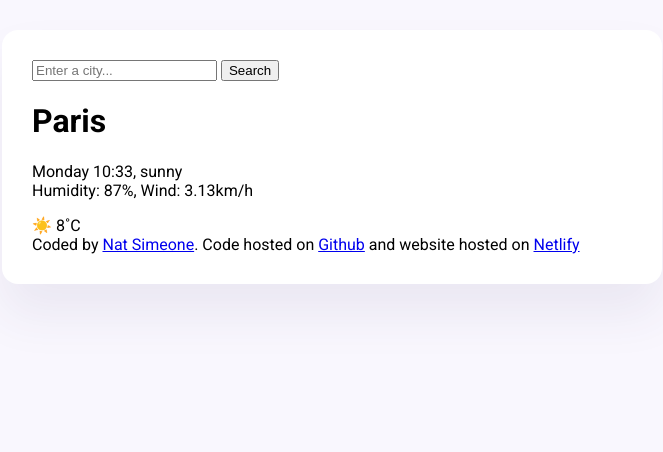
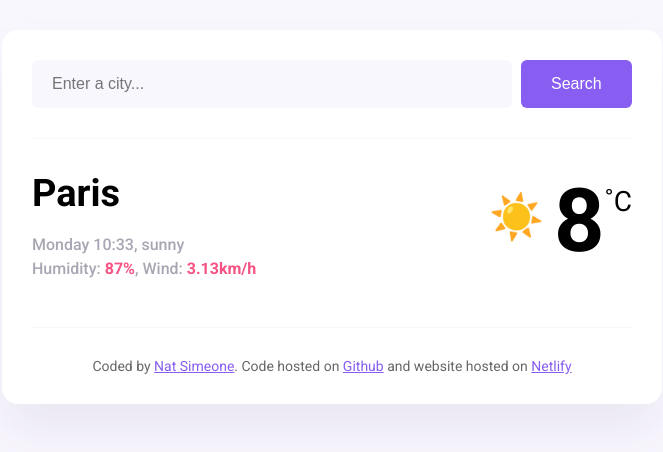
Before and after one commit to natsime/Meteo, a plain HTML site: page index.html in a window 1280 px wide. Shown: the whole page, without its empty margins (308-971 px from the left). Drawn offline with Linux system fonts and the light colour scheme.

Commit message:
added basic CSS

```diff
--- a/index.html
+++ b/index.html
@@ -15,21 +15,32 @@
   <body>
     <div class="weather-app">
       <header>
-        <form>
-          <input type="search" placeholder="Enter a city..." required />
-          <input type="submit" value="Search" />
+        <form class="search-form">
+          <input
+            type="search"
+            placeholder="Enter a city..."
+            required
+            class="search-form-input"
+          />
+          <input type="submit" value="Search" class="search-form-button" />
         </form>
       </header>
       <main>
-        <div>
-          <h1>Paris</h1>
-          <p>
-            Monday 10:33, sunny
-            <br />
-            Humidity: 87%, Wind: 3.13km/h
-          </p>
+        <div class="weather-app-data">
+          <div>
+            <h1 class="weather-app-city">Paris</h1>
+            <p class="weather-app-details">
+              Monday 10:33, sunny
+              <br />
+              Humidity: <strong>87%</strong>, Wind: <strong>3.13km/h</strong>
+            </p>
+          </div>
+          <div class="weather-app-temperature-container">
+            <div class="weather-app-icon">☀️</div>
+            <div class="weather-app-temperature">8</div>
+            <div class="weather-app-unit">˚C</div>
+          </div>
         </div>
-        <div>☀️ 8˚C</div>
       </main>
       <footer>
         Coded by
--- a/src/style.css
+++ b/src/style.css
@@ -1,6 +1,15 @@
 body {
   background-color: #f9f7fe;
   font-family: "Roboto", serif;
+}
+
+header {
+  border-bottom: 1px solid #f9f7fe;
+  padding: 0 0 30px 0;
+}
+
+a {
+  color: #885df1;
 }
 
 .weather-app {
@@ -11,3 +20,76 @@
   border-radius: 16px;
   padding: 30px;
 }
+
+.search-form-input {
+  background-color: #f9f7fe;
+  border: none;
+  border-radius: 6px;
+  width: 80%;
+  padding: 15px 20px;
+  font-size: 16px;
+}
+
+.search-form-button {
+  background: #885df1;
+  padding: 15px 30px;
+  border: none;
+  border-radius: 6px;
+  margin-left: 5px;
+  font-size: 16px;
+  color: white;
+}
+
+main {
+  padding: 30px 0;
+}
+
+.weather-app-data {
+  display: flex;
+  justify-content: space-between;
+}
+
+.weather-app-city {
+  margin: 0;
+  font-size: 38px;
+  line-height: 48px;
+}
+
+.weather-app-details {
+  font-size: 16px;
+  line-height: 24px;
+  color: rgba(39, 33, 66, 0.4);
+  font-weight: 500;
+}
+
+.weather-app-details strong {
+  color: #f65282;
+}
+
+.weather-app-temperature-container {
+  display: flex;
+}
+
+.weather-app-temperature {
+  font-size: 88px;
+  font-weight: bold;
+  margin-left: 10px;
+}
+
+.weather-app-icon {
+  font-size: 44px;
+  margin-top: 22px;
+}
+
+.weather-app-unit {
+  margin-top: 16px;
+  font-size: 28px;
+}
+
+footer {
+  border-top: 1px solid #f9f7fe;
+  padding: 30px 0 0 0;
+  text-align: center;
+  font-size: 14px;
+  color: rgba(0, 0, 0, 0.6);
+}
```
